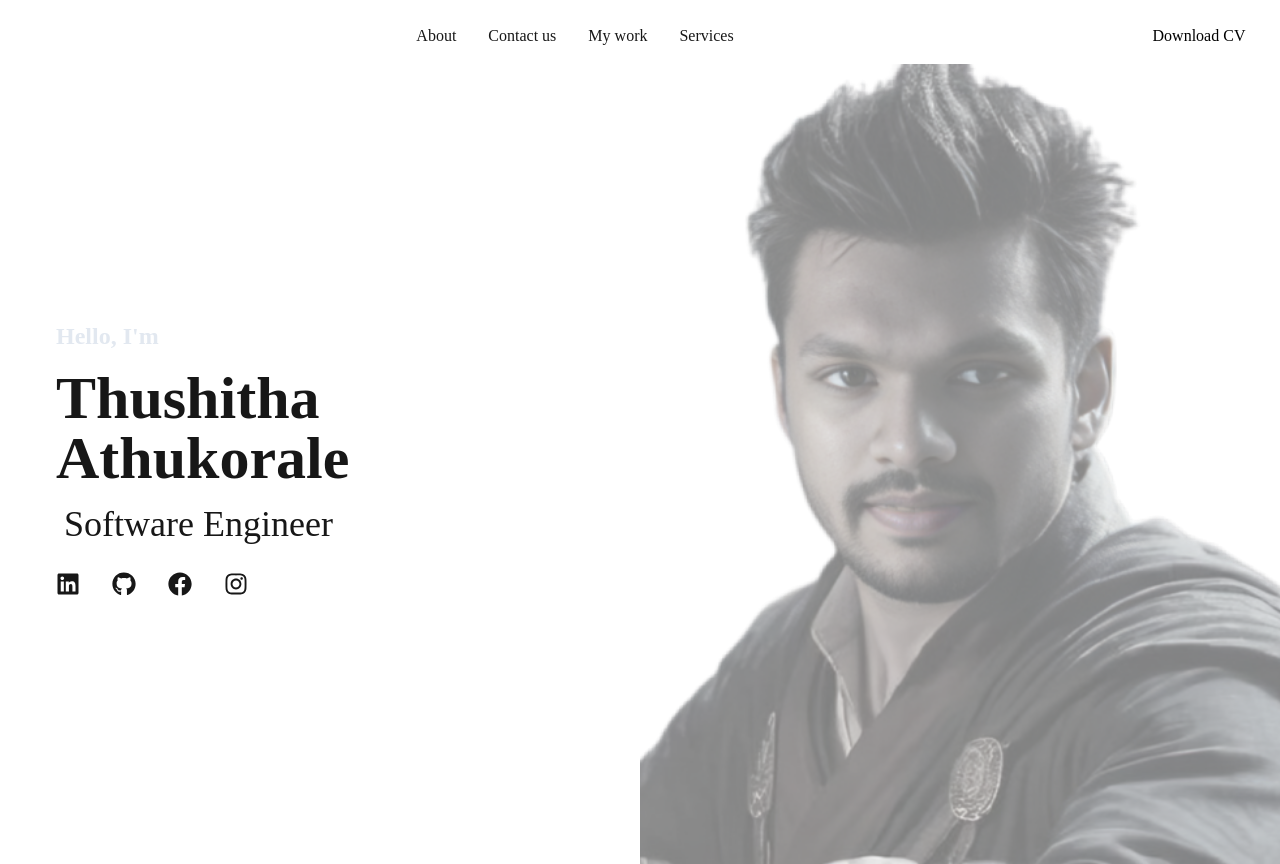
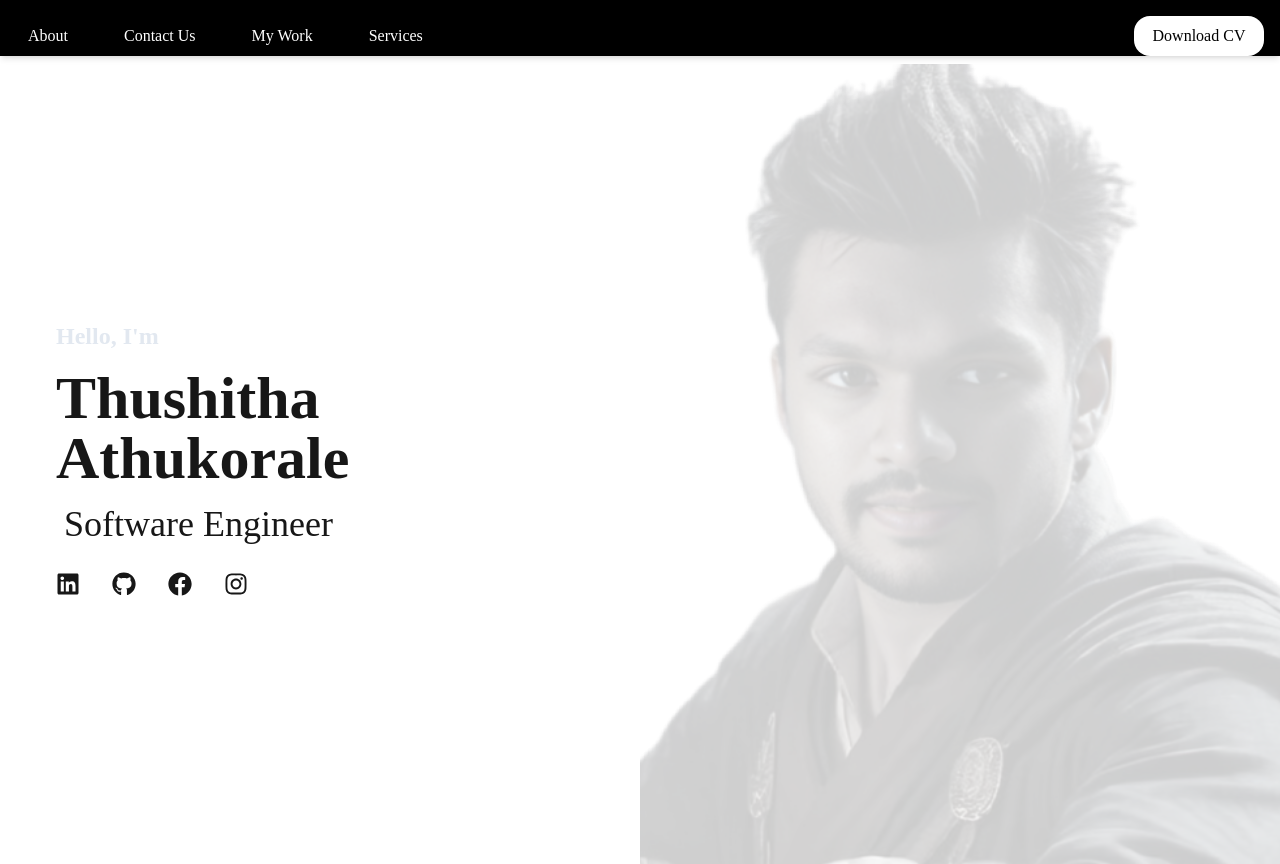
Before and after one commit to ATgayan/portfolio, a Next.js app: page / in a window 1280 px wide. Built offline with nearby package versions, Linux system fonts and the light colour scheme.

Commit message:
make responsive

```diff
--- a/src/app/component/navbar.js
+++ b/src/app/component/navbar.js
@@ -1,64 +1,113 @@
+import { useState } from "react";
 
-
-export default function Navbar({hadleClick, MyworkPopup,MyServices,Contact}){
+export default function Navbar({ handleClick, MyworkPopup, MyServices, Contact }) {
+  const [isMobileMenuOpen, setMobileMenuOpen] = useState(false);
 
   const downloadLink =
     "https://drive.google.com/uc?export=download&id=1REM3HyqW_SG4VDObBqJ82JADQ7sieG1g";
 
-    return(
+  return (
     <div>
-        <nav className=" fixed w-full top-0 left-0">
+      <nav className="fixed w-full h-14 top-0 right-0 shadow-md z-50 bg-black">
         <div className="max-w-screen-xl flex items-center justify-between mx-auto p-4">
-            {/* Center aligned ul */}
-            <div className="flex justify-center flex-1">
-              <ul className="flex flex-col p-4 md:p-0 mt-4 font-medium border md:space-x-8 md:flex-row md:mt-0 md:border-0 ">
+          {/* Logo Section */}
+          <div className="md:hidden absolute top-0 right-0 text-2xl font-bold text-white m-4">Brand</div>
+
+          {/* Desktop Menu */}
+          <ul className="hidden md:flex space-x-8 font-medium text-white">
             <li>
-                  <div
-                    onClick={hadleClick}
-                    className="cursor-pointer block py-2 px-3 rounded md:hover:bg-transparent md:p-0 md:dark:hover:bg-transparent md:hover:font-bold"
+              <button
+                onClick={handleClick}
+                className="cursor-pointer block py-2 px-3 rounded-md hover:text-slate-300 transition"
               >
                 About
-                  </div>
+              </button>
             </li>
             <li>
-                  <div
-                    // onClick={Contact}
-                    className="cursor-pointer block py-2 px-3 rounded md:hover:bg-transparent md:p-0 md:dark:hover:bg-transparent md:hover:font-bold"
+              <button
+                onClick={Contact}
+                className="cursor-pointer block py-2 px-3 rounded-md hover:text-slate-300 transition"
               >
-                    Contact us
-                  </div>
+                Contact Us
+              </button>
             </li>
             <li>
-                  <div
-                    // onClick={MyworkPopup}
-                    className="cursor-pointer block py-2 px-3 rounded md:hover:bg-transparent md:p-0 md:dark:hover:bg-transparent md:hover:font-bold"
+              <button
+                onClick={MyworkPopup}
+                className="cursor-pointer block py-2 px-3 rounded-md hover:text-slate-300 transition"
               >
-                    My work
-                  </div>
+                My Work
+              </button>
             </li>
             <li>
-                  <div
-                    // onClick={MyServices}
-                    className="cursor-pointer block py-2 px-3 rounded md:hover:bg-transparent md:p-0 md:dark:hover:bg-transparent md:hover:font-bold"
+              <button
+                onClick={MyServices}
+                className="cursor-pointer block py-2 px-3 rounded-md hover:text-slate-300 transition"
               >
                 Services
-                  </div>
+              </button>
             </li>
           </ul>
+
+          {/* Download CV Button */}
+          <a
+            href={downloadLink}
+            className="hidden bg-white md:flex w-[130px] h-[40px] rounded-2xl hover:bg-black hover:border border-black p-2 items-center justify-center transition duration-300"
+          >
+            <p className="text-black hover:text-white">Download CV</p>
+          </a>
+
+          {/* Mobile Menu Button */}
+          <button
+            className="absolute top-0 left-0 md:hidden text-3xl text-white focus:outline-none m-4"
+            onClick={() => setMobileMenuOpen(!isMobileMenuOpen)}
+          >
+            ☰
+          </button>
         </div>
 
-            {/* Right side white div */}
-            <div  href={downloadLink}
-             className="bg-white w-[130px] h-[40px] rounded-2xl hover:bg-black hover:border border-black p-2 flex justify-center items-center transition duration-300 hover:border-white">
-  <p className="text-black hover:text-white w-full h-full text-center rounded-2xl flex justify-center items-center">
-    Download CV
-  </p>
+        {/* Mobile Menu */}
+        {isMobileMenuOpen && (
+          <div className="absolute top-0 left-0 h-screen w-3/4 bg-black shadow-lg p-6 flex flex-col space-y-6 transform transition-transform duration-300 ease-in-out">
+            <button
+              className="text-white text-2xl absolute top-4 left-4 focus:outline-none"
+              onClick={() => setMobileMenuOpen(false)}
+            >
+              ✕
+            </button>
+            <button
+              onClick={handleClick}
+              className="block py-2 px-3 text-white rounded-md hover:bg-gray-700 transition"
+            >
+              About
+            </button>
+            <button
+              onClick={Contact}
+              className="block py-2 px-3 text-white rounded-md hover:bg-gray-700 transition"
+            >
+              Contact Us
+            </button>
+            <button
+              onClick={MyworkPopup}
+              className="block py-2 px-3 text-white rounded-md hover:bg-gray-700 transition"
+            >
+              My Work
+            </button>
+            <button
+              onClick={MyServices}
+              className="block py-2 px-3 text-white rounded-md hover:bg-gray-700 transition"
+            >
+              Services
+            </button>
+            <a
+              href={downloadLink}
+              className="w-full text-center py-2 px-3 text-white bg-white rounded-2xl hover:bg-black hover:border border-black transition duration-300"
+            >
+              <p className="text-black hover:text-white">Download CV</p>
+            </a>
           </div>
-
-
-          </div>
+        )}
       </nav>
     </div>
-
-    )
+  );
 }
--- a/src/app/home/page.js
+++ b/src/app/home/page.js
@@ -54,12 +54,14 @@ export default function Hompage() {
     };
 
     return (
-        <div className="animate-fadeIn flex flex-col ">
+        <div className="animate-fadeIn flex flex-col">
             <div className="w-auto h-auto z-50">
                 <Navbar hadleClick={handleState} MyworkPopup={handleState2} MyServices={handleState3} Contact={handleState4}/>
             </div>
 
-            <div className="flex w-screen/2 h-[100%] overflow-hidden">
+            <div className="md:flex w-screen/2 h-[100%] overflow-hidden z-20">
+            <div className="md:hidden absolute inset-0 z-10 bg-[url('/assest/image/myPhoto.png')] opacity-20 bg-cover"></div>
+
                 <div className="flex items-center justify-center mt-16 w-[50%] h-screen">
                     <div className="flex-col w-[90%] h-[40%] m-10">
                         {isLoaded && (
@@ -94,7 +96,7 @@ export default function Hompage() {
 
                         </div>
 
-                        <div className="w-50 h-20 items-center flex">
+                        <div className="w-50 h-20 items-center flex ">
                             <div className="flex">
                                 <a
                                 href='https://www.linkedin.com/in/thushitha-athukorale-848765248'
@@ -125,12 +127,11 @@ export default function Hompage() {
                     </div>
                 </div>
 
-                <div className="h-screen mt-16 w-[50%]">
-                    <div className="relative h-screen">
-                        {/* Background image */}
-                        <div className="absolute inset-0 z-10 bg-[url('/assest/image/myPhoto.png')] opacity-50 bg-cover"></div>
+                <div className="h-screen mt-16 w-[50%] ">
+                    <div className="relative h-screen ">
 
-                        {/* Overlay for transparency */}
+                        <div className="absolute inset-0 z-10 md:bg-[url('/assest/image/myPhoto.png')] opacity-20 bg-cover"></div>
+
 
 
                         <div className="relative z-10 flex items-center justify-center h-full"></div>
```
Also changed, not shown: public/assest/image/myPhoto2.png (added). Lines whose indentation alone changed are shown as unchanged.
